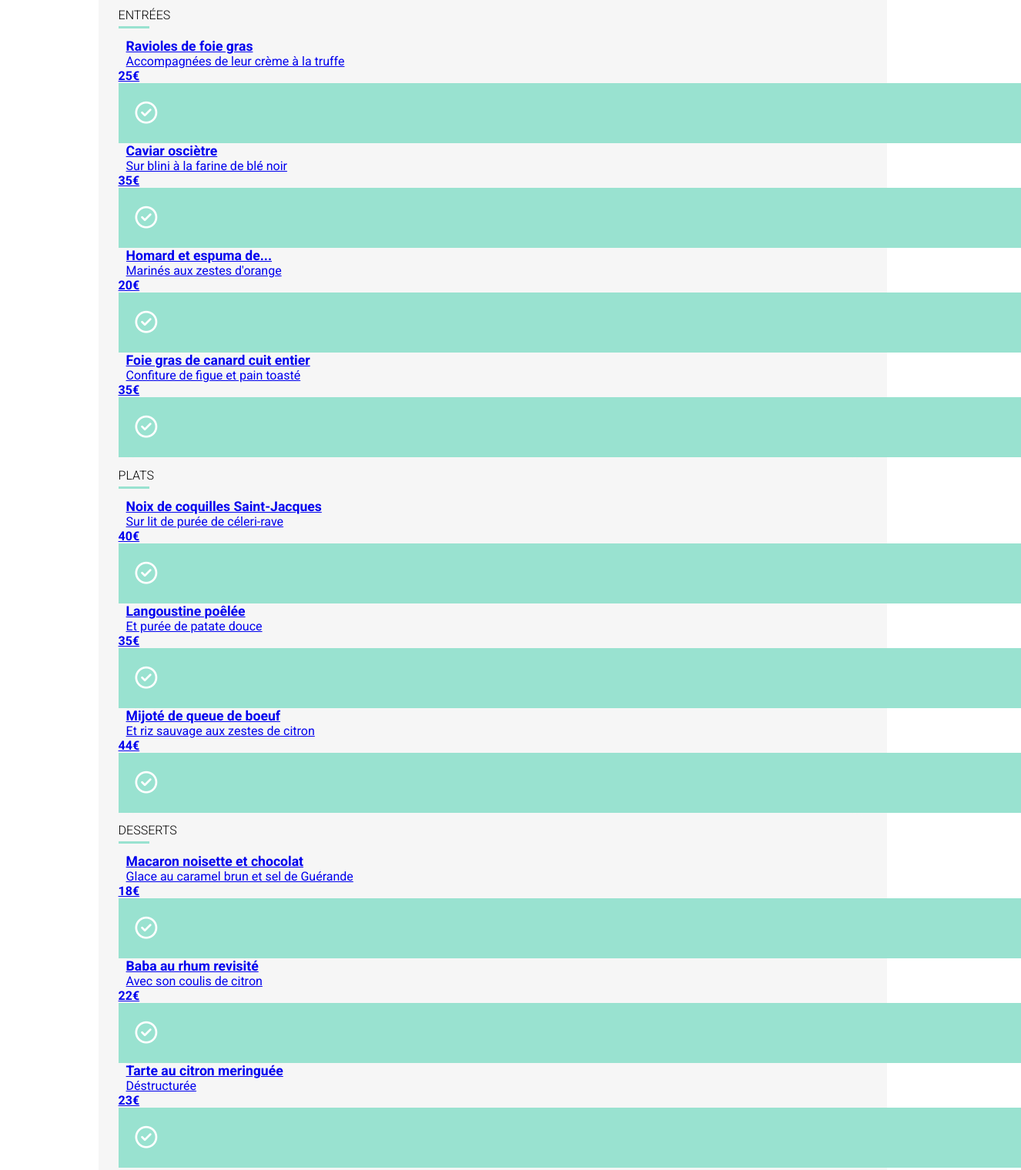
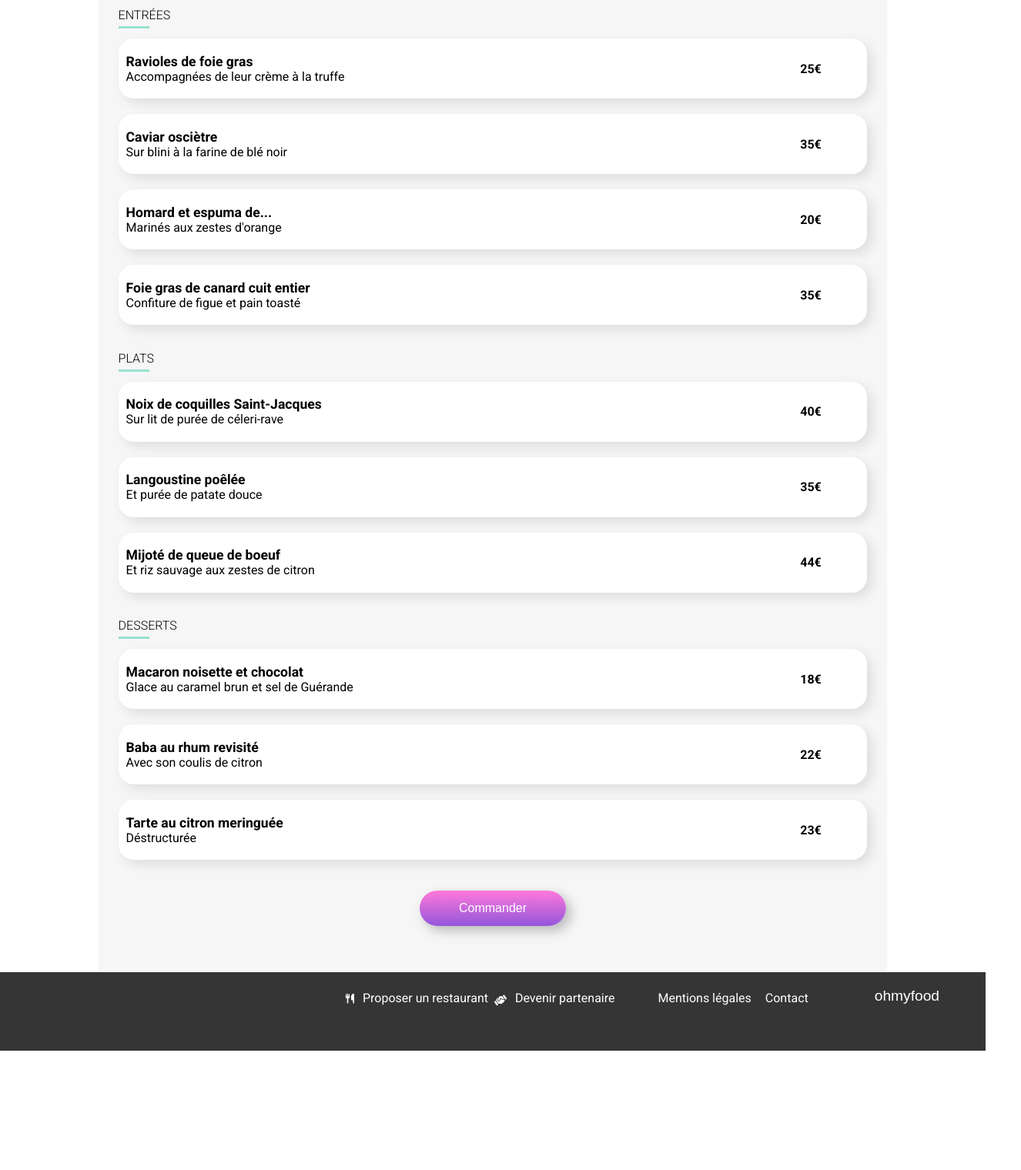
Before and after one commit to JulieBourelDrapier/ohmyfood, a website: page restaurants/page4.html in a window 1280 px wide. Shown: the part 558-2078 px from the top of the page at 77% size, 1326 px wide, since content can reach past the window. After the commit the page ends 1923 px from the top, so only its background shows below. Drawn offline with nearby package versions, Linux system fonts and the light colour scheme; files that its build step writes are made by us from their sources; a web font is replaced by a local one.

Commit message:
supp <a> + crea <div card-bis> p4

```diff
--- a/restaurants/page4.html
+++ b/restaurants/page4.html
@@ -46,7 +46,7 @@
                     <div class="sctn-menu">
                          <div class="menu__item first">
                             <h2 class="menu-h2">ENTRÉES</h2>
-                             <a class="card-bis__link" href="#">
+                            <div class="card-bis">
                                 <div class="card-text">
                                     <h3 class="card-text-h3">Ravioles de foie gras</h3>
                                     <p>Accompagnées de leur crème à la truffe</p>
@@ -55,9 +55,9 @@
                                 <div class="card-check">
                                     <i class="fa-regular fa-circle-check"></i>
                                 </div>
-                            </a>
+                            </div>
 
-                            <a class="card-bis__link" href="#">
+                            <div class="card-bis">
                                 <div class="card-text">
                                     <h3 class="card-text-h3">Caviar osciètre</h3>
                                     <p>Sur blini à la farine de blé noir</p>
@@ -66,9 +66,9 @@
                                 <div class="card-check">
                                     <i class="fa-regular fa-circle-check"></i>
                                 </div>
-                            </a>
+                            </div>
 
-                            <a class="card-bis__link" href="#">
+                            <div class="card-bis">
                                 <div class="card-text">
                                     <h3 class="card-text-h3 overflow-ellipsis">Homard et espuma de...</h3>
                                     <p>Marinés aux zestes d'orange</p>
@@ -77,9 +77,9 @@
                                 <div class="card-check">
                                     <i class="fa-regular fa-circle-check"></i>
                                 </div>
-                            </a>
+                            </div>
 
-                            <a class="card-bis__link" href="#">
+                            <div class="card-bis">
                                 <div class="card-text">
                                     <h3 class="card-text-h3">Foie gras de canard cuit entier</h3>
                                     <p>Confiture de figue et pain toasté</p>
@@ -88,14 +88,14 @@
                                 <div class="card-check">
                                     <i class="fa-regular fa-circle-check"></i>
                                 </div>
-                            </a>
+                            </div>
                         </div>
                     </div>
 
                     <div class="sctn-menu">
                         <div class="menu__item second">
                             <h2 class="menu-h2">PLATS</h2>
-                            <a class="card-bis__link" href="#">
+                            <div class="card-bis">
                                 <div class="card-text">
                                     <h3 class="card-text-h3">Noix de coquilles Saint-Jacques</h3>
                                     <p>Sur lit de purée de céleri-rave</p>
@@ -104,9 +104,9 @@
                                 <div class="card-check">
                                     <i class="fa-regular fa-circle-check"></i>
                                 </div>
-                            </a>
+                            </div>
 
-                            <a class="card-bis__link" href="#">
+                            <div class="card-bis">
                                 <div class="card-text">
                                     <h3 class="card-text-h3">Langoustine poêlée</h3>
                                     <p>Et purée de patate douce</p>
@@ -115,9 +115,9 @@
                                 <div class="card-check">
                                     <i class="fa-regular fa-circle-check"></i>
                                 </div>
-                            </a>
+                            </div>
 
-                            <a class="card-bis__link" href="#">
+                            <div class="card-bis">
                                 <div class="card-text">
                                     <h3 class="card-text-h3">Mijoté de queue de boeuf</h3>
                                     <p>Et riz sauvage aux zestes de citron</p>
@@ -126,14 +126,14 @@
                                 <div class="card-check">
                                     <i class="fa-regular fa-circle-check"></i>
                                 </div>
-                            </a>
+                            </div>
                         </div>
                     </div>
 
                         <div class="sctn-menu">
                            <div class="menu__item third">
                                 <h2 class="menu-h2">DESSERTS</h2>
-                                <a class="card-bis__link" href="#">
+                                <div class="card-bis">
                                     <div class="card-text">
                                         <h3 class="card-text-h3">Macaron noisette et chocolat</h3>
                                         <p>Glace au caramel brun et sel de Guérande</p>
@@ -142,9 +142,9 @@
                                     <div class="card-check">
                                         <i class="fa-regular fa-circle-check"></i>
                                     </div>
-                                </a>
+                                </div>
 
-                                <a class="card-bis__link" href="#">
+                                <div class="card-bis">
                                     <div class="card-text">
                                         <h3 class="card-text-h3">Baba au rhum revisité</h3>
                                         <p>Avec son coulis de citron</p>
@@ -153,8 +153,8 @@
                                     <div class="card-check">
                                         <i class="fa-regular fa-circle-check"></i>
                                     </div>
-                                </a>
-                                <a class="card-bis__link" href="#">
+                                </div>
+                                <div class="card-bis">
                                     <div class="card-text">
                                         <h3 class="card-text-h3">Tarte au citron meringuée</h3>
                                         <p>Déstructurée</p>
@@ -163,7 +163,7 @@
                                     <div class="card-check">
                                         <i class="fa-regular fa-circle-check"></i>
                                     </div>
-                                </a>
+                                </div>
                             </div>
                         </div>
 
```
